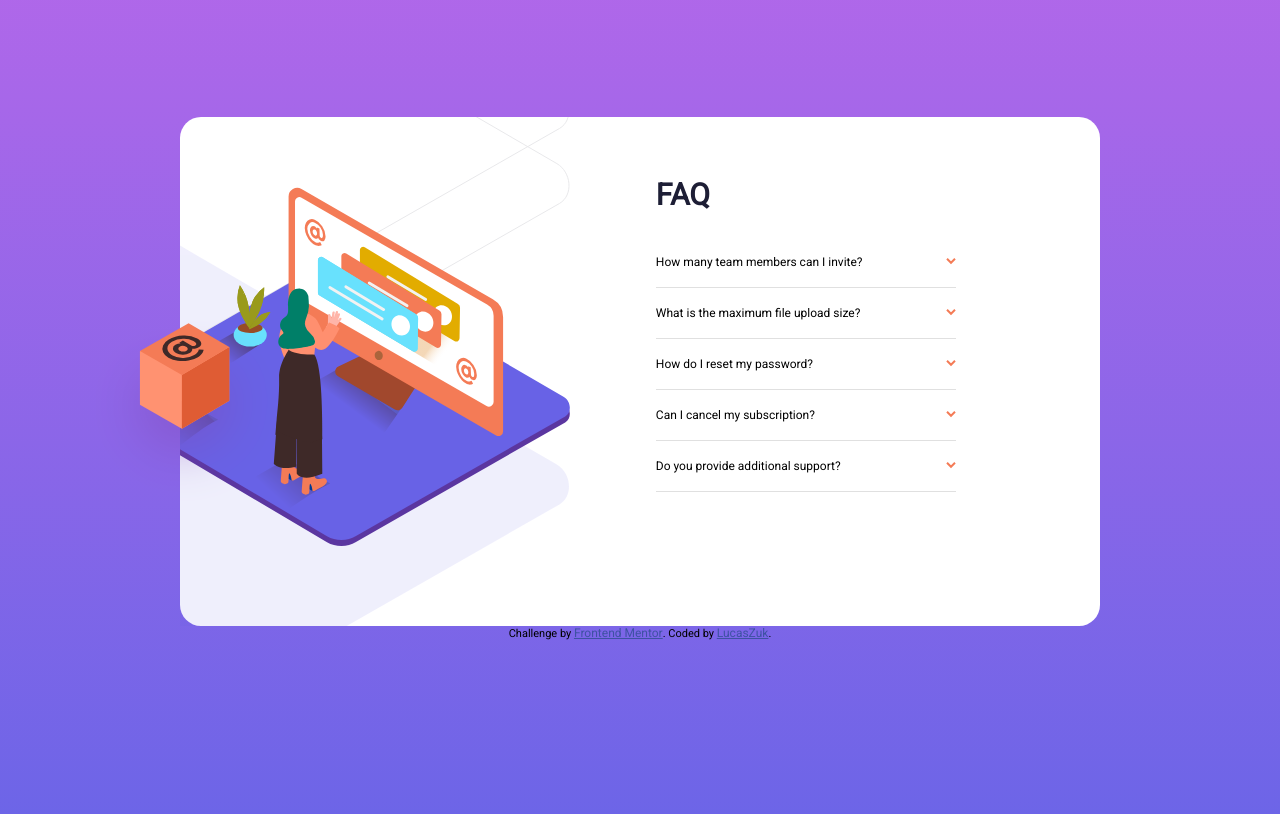
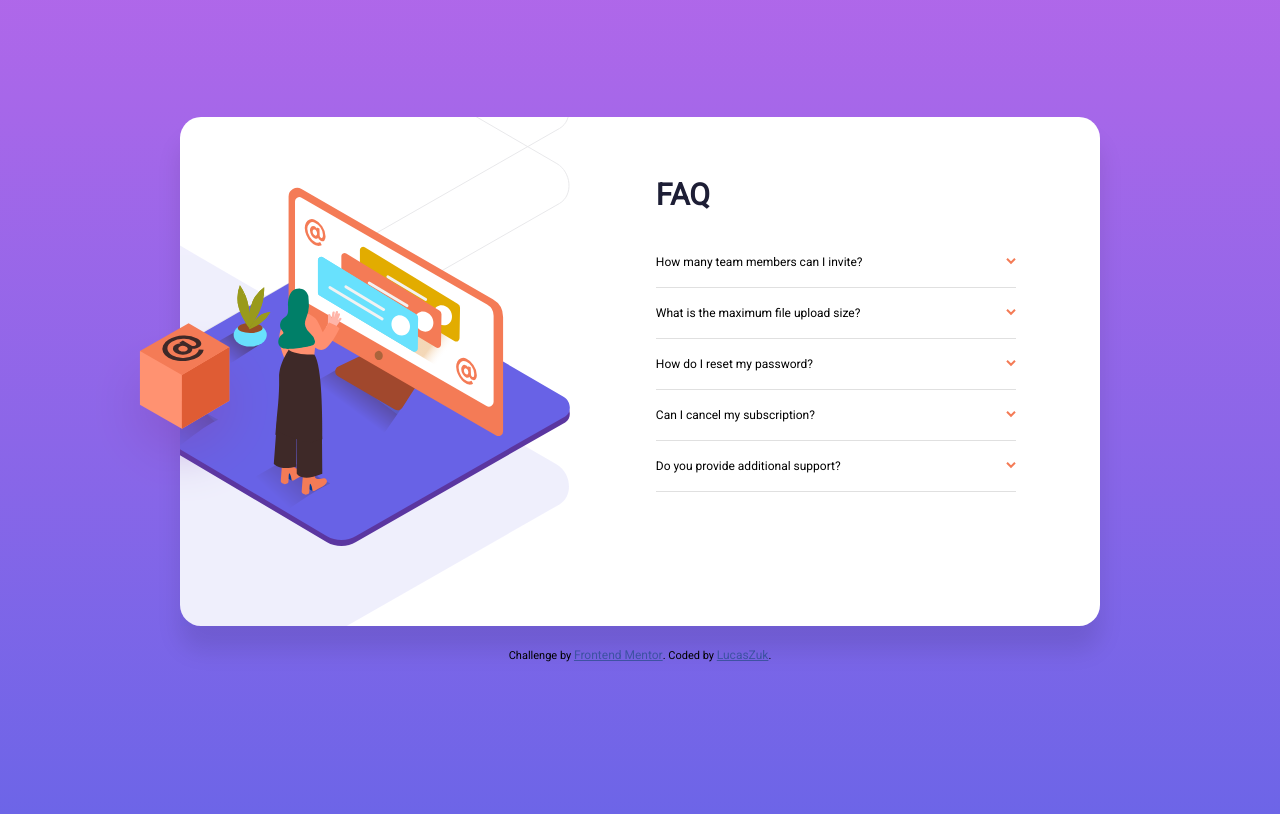
Before and after one commit to LucasZuk/faq-accordion-card-main, a plain HTML site: page index.html in a window 1280 px wide. Drawn offline with Linux system fonts and the light colour scheme.

Commit message:
correction minor of bugs

```diff
--- a/css/attribution.css
+++ b/css/attribution.css
@@ -5,6 +5,7 @@
     	text-align: center;
     	margin-right: auto;
     	margin-left: auto;
+        margin-top: 2em;
 
     }
 
--- a/css/desktop.css
+++ b/css/desktop.css
@@ -14,7 +14,7 @@
 
 		--faq_width : 100%;
 
-		--question_min_width: 25em;
+		--question_min_width: 30em;
 
 		--woman_img_height: 100%;
 
@@ -22,6 +22,7 @@
 		--body_background_color : linear-gradient(hsl(273, 75%, 66%), hsl(240, 73%, 65%));
 		--global_content_background_color : white;
 		--illustration_background_image : url("../images/bg-pattern-desktop.svg");
+		--global_content_box_shadow : 0em 2em 2em rgba(0,0,0,10%) ;
 
 		/* MARGIN ------------------------*/
 		--global_content_margin_top : 9.75em;
```
